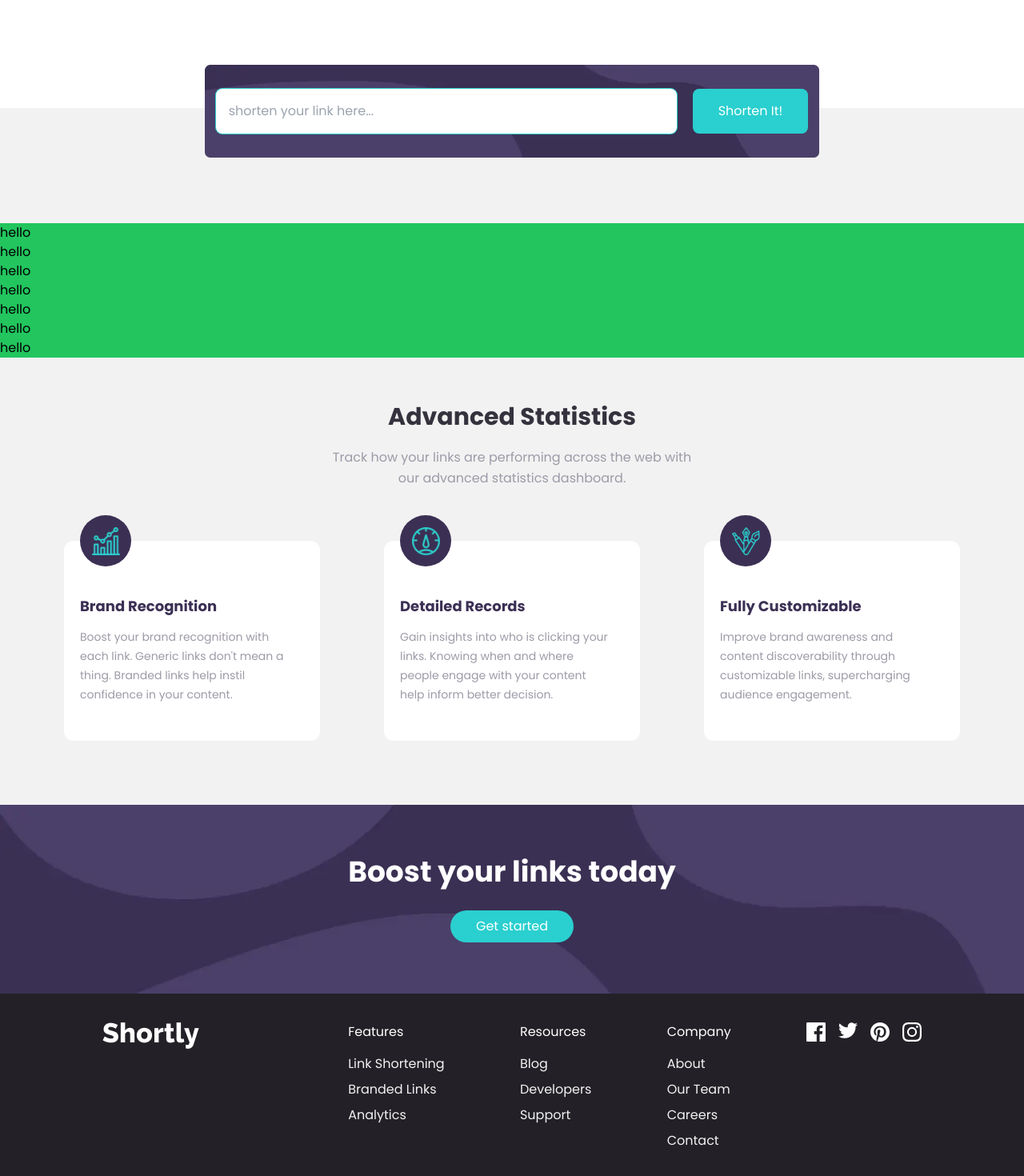
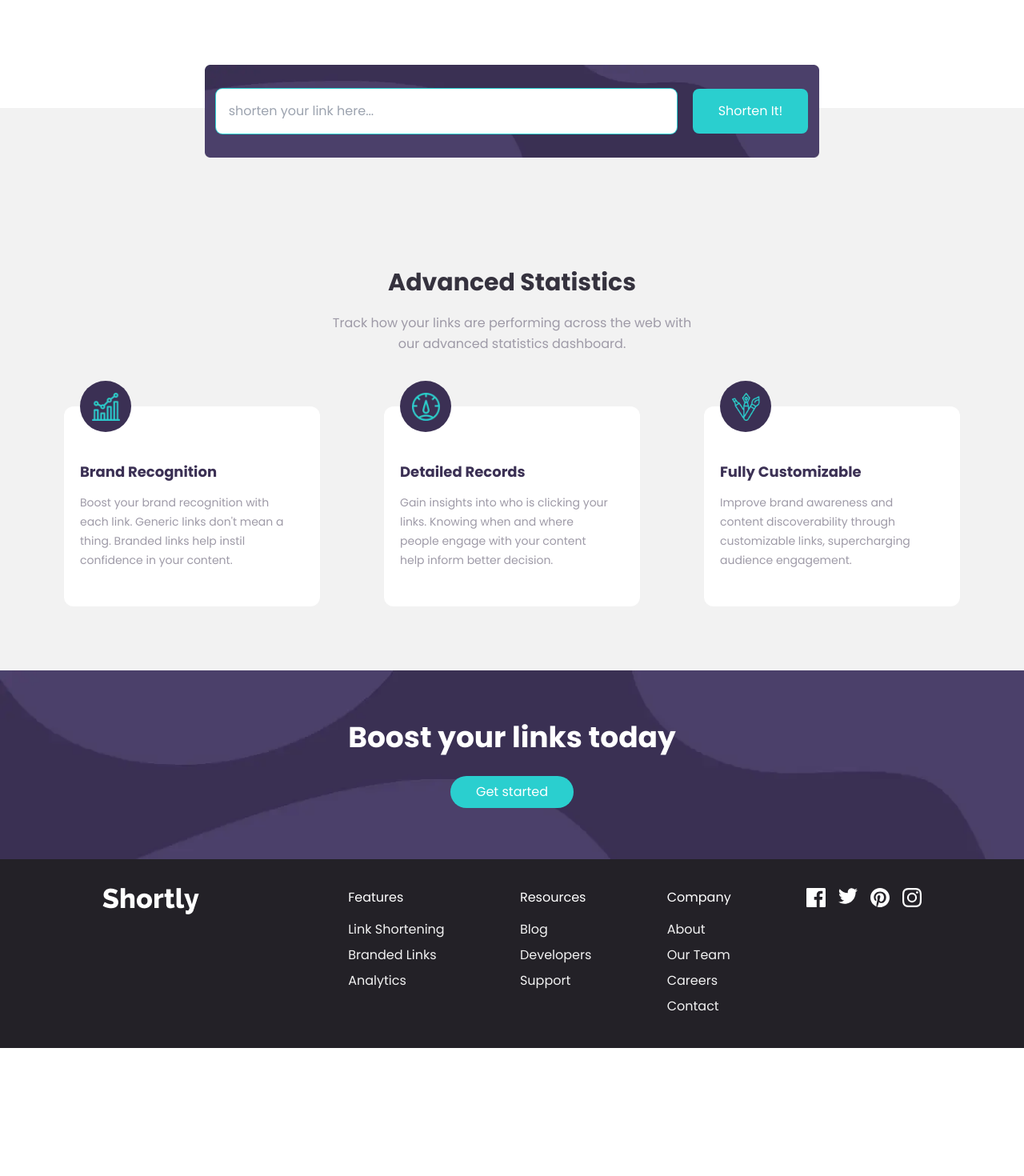
Before and after one commit to Dennardavid/Shortly, a Next.js app: page / in a window 1280 px wide. Shown: the part 650-2120 px from the top of the page at 80% size. After the commit the page ends 1960 px from the top, so only its background shows below. Built offline with nearby package versions, Linux system fonts and the light colour scheme.

Commit message:
aside component for login and sign up pages

```diff
--- a/src/components/aside.tsx
+++ b/src/components/aside.tsx
@@ -1,4 +1,5 @@
 import Image from "next/image";
+import Link from "next/link";
 import shortlyLogo from "../../public/Shortly.webp";
 
 function Aside() {
@@ -7,7 +8,7 @@ function Aside() {
       <div className="w-[45%] bg-[url(../../public/pngwing.com.webp)] bg-cover bg-no-repeat">
         <h1>Welocome</h1>
         <p>full acces</p>
-        <Image src={shortlyLogo} alt="shortly logo" />
+        <Image src={shortlyLogo} alt="Shortly_logo" />
       </div>
     </>
   );
--- a/src/components/footer.tsx
+++ b/src/components/footer.tsx
@@ -51,7 +51,9 @@ export function SecondFooter() {
   return (
     <section className="bg-VeryDarkViolet flex text-white px-32 justify-between pt-9 pb-10">
       <div>
-        <Image src={shortlyLogo} alt="shortly logo" />
+        <Link href="/">
+          <Image src={shortlyLogo} alt="Shortly logo" />
+        </Link>
       </div>
       <div className="flex w-[70%] justify-between">
         <FooterSection
--- a/src/components/navbar.tsx
+++ b/src/components/navbar.tsx
@@ -1,13 +1,16 @@
 import Link from "next/link";
 import Image from "next/image";
-import shortlyLogo from "../../public/Shortly.webp"
+
+import shortlyLogo from "../../public/Shortly.webp";
 
 function NavBar() {
   return (
     <header className="">
       <nav className="flex justify-between px-32 py-12">
         <div className="flex items-center justify-center gap-x-14">
-          <Image src={shortlyLogo} alt="Shortly_logo" />
+          <Link href="/">
+            <Image src={shortlyLogo} alt="Shortly_logo" />
+          </Link>
           <ul className="text-GrayishViolet text-base font-medium flex gap-x-10">
             <li>
               <a href="#">Features</a>
@@ -21,10 +24,19 @@ function NavBar() {
           </ul>
         </div>
         <div className="flex gap-x-10 items-center">
-          <Link href="/login" className="font-medium text-base text-GrayishViolet">Login</Link>
+          <Link
+            href="/login"
+            className="font-medium text-base text-GrayishViolet"
+          >
+            Login
+          </Link>
 
           <Link href="signup">
-            <button type="button" title="sign up" className="py-2 px-5 rounded-full">
+            <button
+              type="button"
+              title="sign up"
+              className="py-2 px-5 rounded-full"
+            >
               Sign up
             </button>
           </Link>
--- a/src/components/shortener.tsx
+++ b/src/components/shortener.tsx
@@ -76,7 +76,7 @@ function Shortener() {
           <small id="wrong_url"></small>
         </div>
       </div>
-      <div className="bg-green-500 w-full relative bottom-14">
+     {/*  <div className="bg-green-500 w-full relative bottom-14">
         <h2>hello</h2>
         <h2>hello</h2>
         <h2>hello</h2>
@@ -84,7 +84,7 @@ function Shortener() {
         <h2>hello</h2>
         <h2>hello</h2>
         <h2>hello</h2>
-      </div>
+      </div> */}
     </>
   );
 }
```
